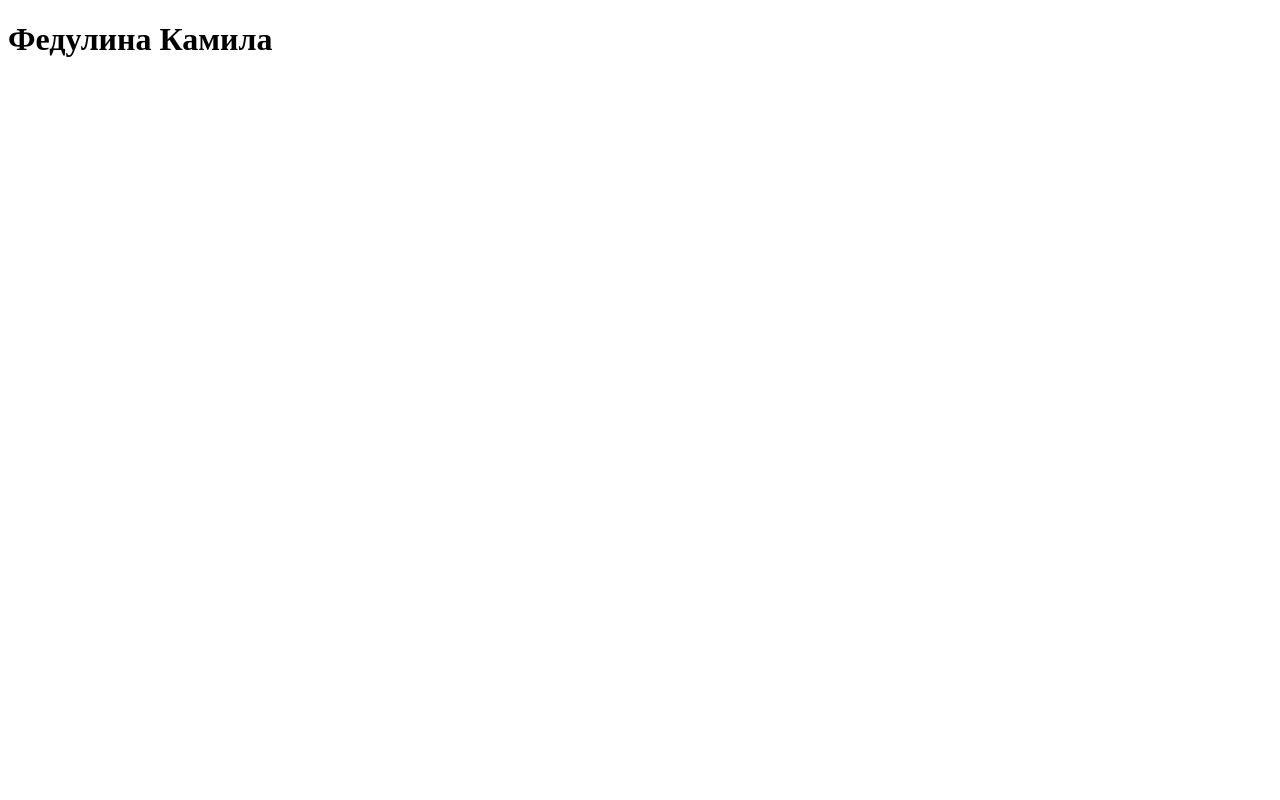
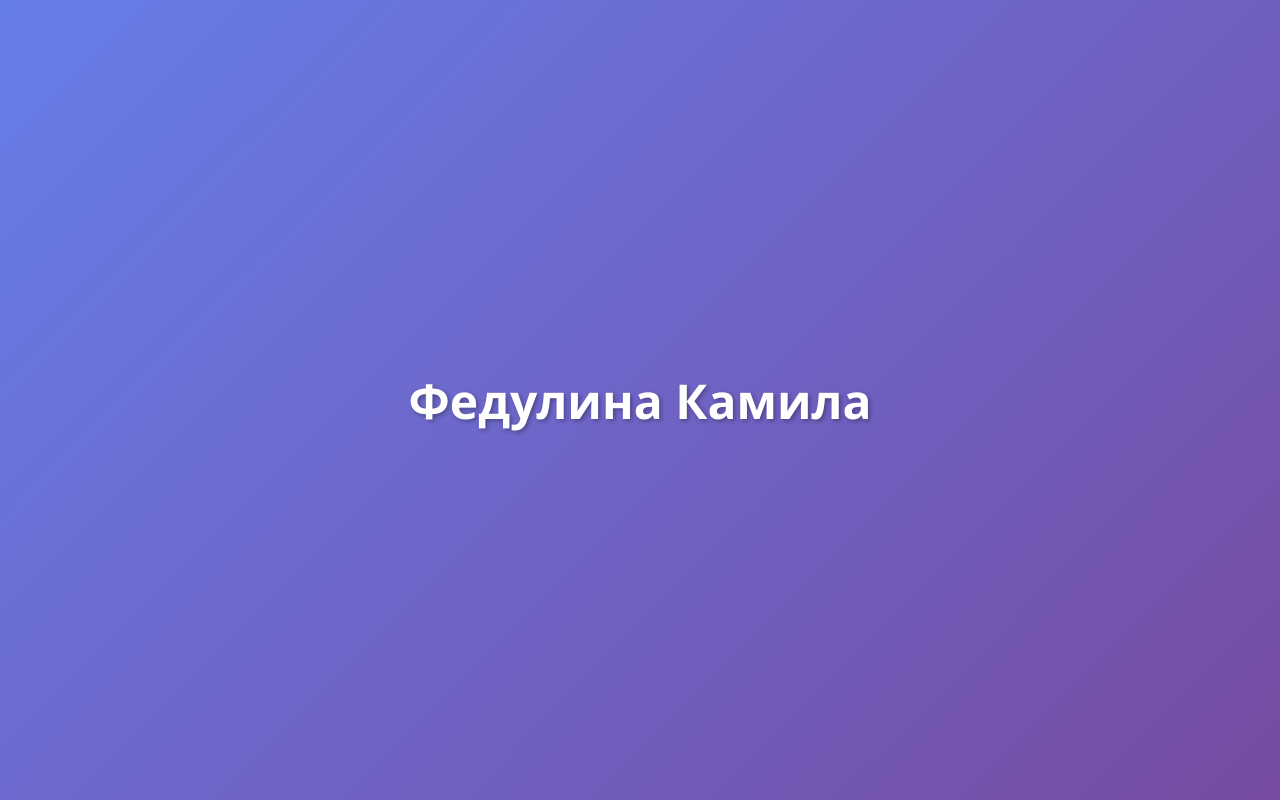
Before and after one commit to fedulinakamila-jpg/demo1302, a plain HTML site: page index.html in a window 1280 px wide. Drawn offline with Linux system fonts and the light colour scheme.

Commit message:
Update index.html

```diff
--- a/index.html
+++ b/index.html
@@ -1,11 +1,34 @@
-
 <!DOCTYPE html>
-<html lang="en">
+<html lang="ru">
 <head>
     <meta charset="UTF-8">
-    <title>Главная страница сайта demo1302</title>
+    <title>Камила Федулина</title>
+    <style>
+        body {
+            font-family: 'Segoe UI', Arial, sans-serif;
+            background: linear-gradient(135deg, #667eea 0%, #764ba2 100%);
+            margin: 0;
+            height: 100vh;
+            display: flex;
+            justify-content: center;
+            align-items: center;
+            color: white;
+            text-align: center;
+        }
+
+        h1 {
+            font-size: 48px;
+            text-shadow: 2px 2px 4px rgba(0,0,0,0.3);
+            animation: fadeIn 2s;
+        }
+
+        @keyframes fadeIn {
+            from { opacity: 0; transform: translateY(-20px); }
+            to { opacity: 1; transform: translateY(0); }
+        }
+    </style>
 </head>
 <body>
-  <h1>Федулина Камила</h1>
+    <h1>Федулина Камила</h1>
 </body>
 </html>
```
